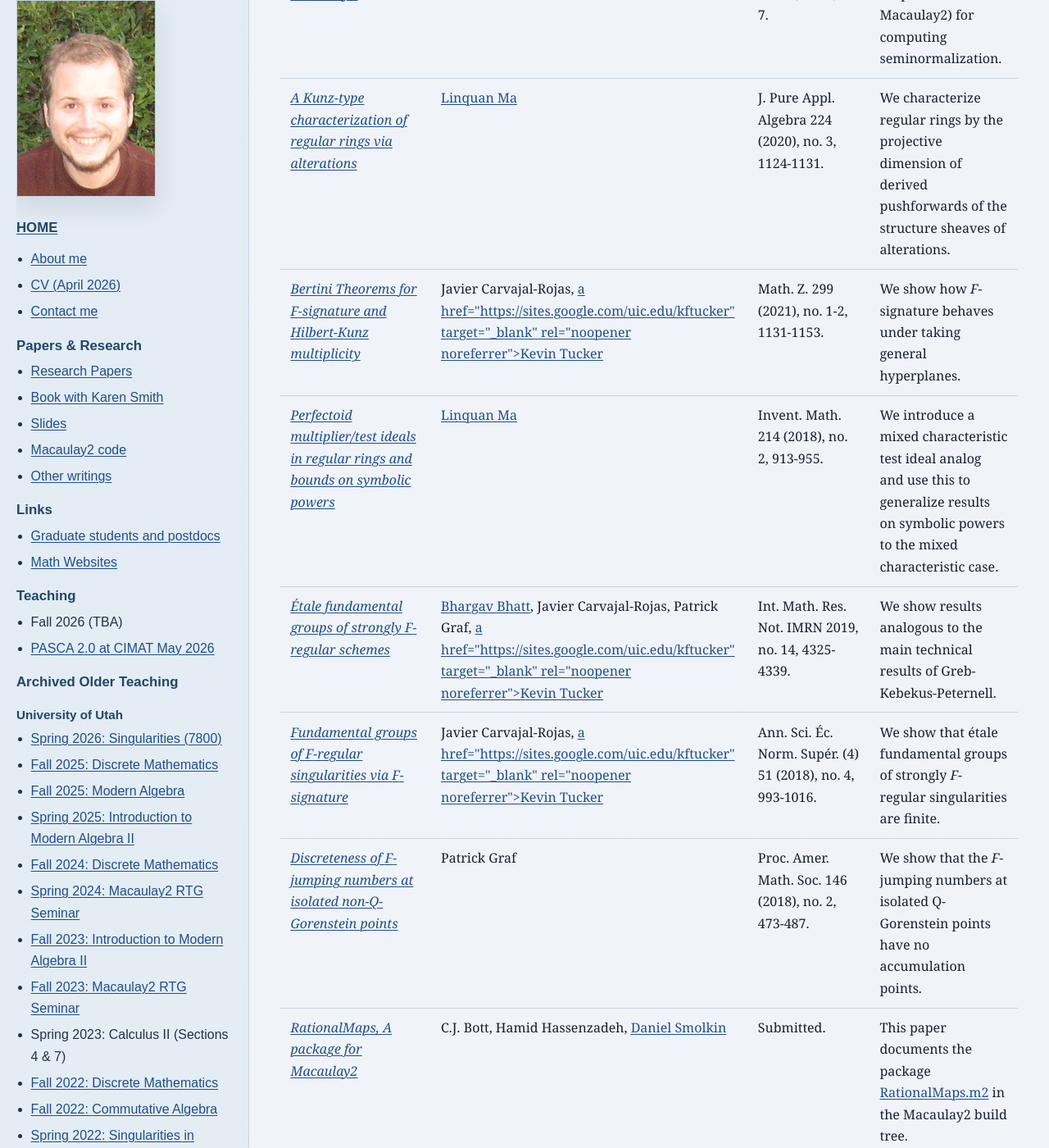
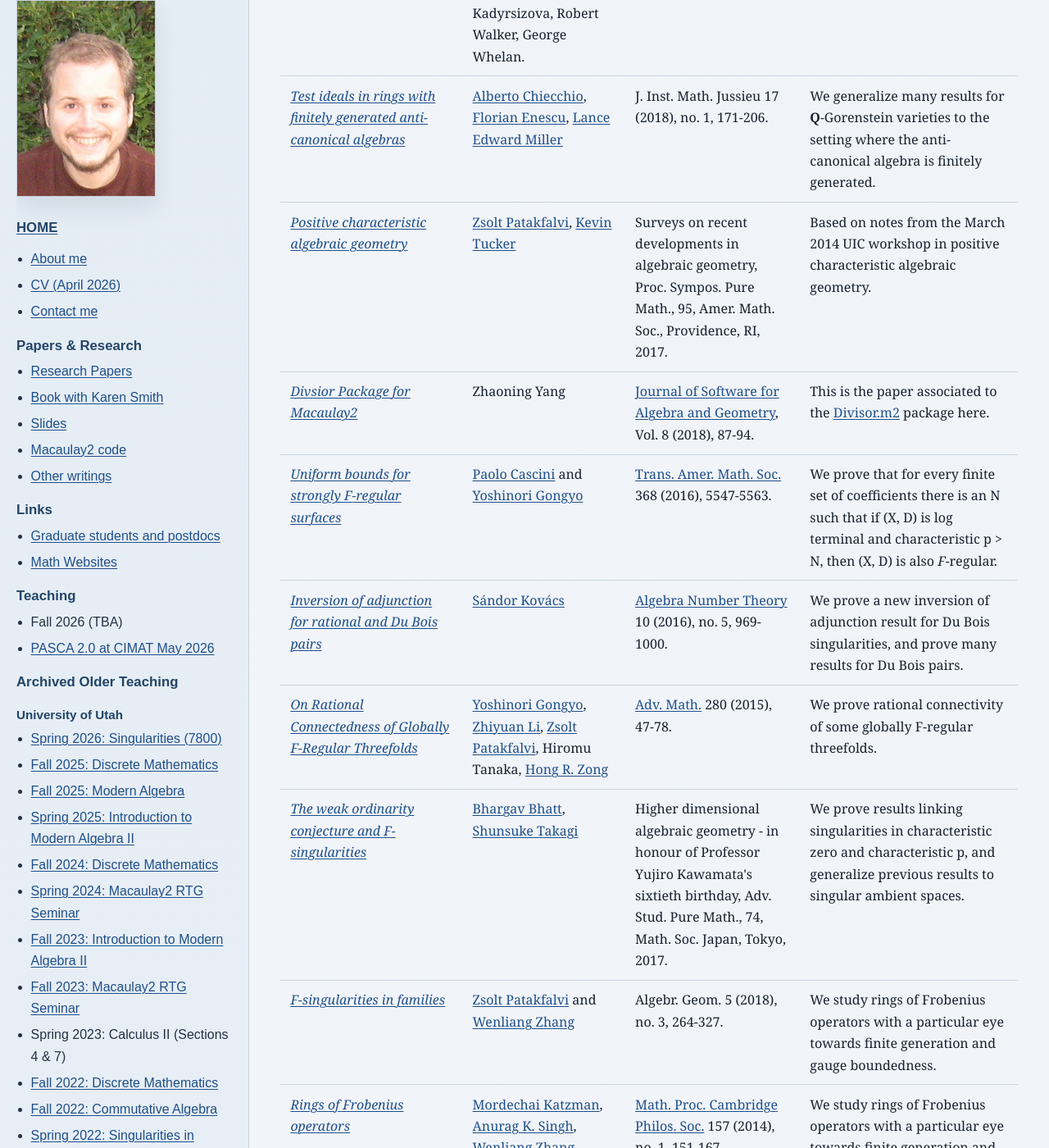
Before and after one commit to kschwede/kschwede.github.io, a Jekyll site: the page built from papers.html, in a window 1280 px wide and 1400 px high, scrolled down 5778 px. Shown: the whole window at 82% size. Built offline with Jekyll 4.4.1, drawn with Linux system fonts in a browser that asks for light colours; some of the changed text lies outside the part shown.

Commit message:
fixing a link issue

```diff
--- a/papers.html
+++ b/papers.html
@@ -224,7 +224,7 @@ title: 'Research Papers'
 
               <tr>
                 <td><i><a href="http://arxiv.org/abs/1710.01277" target="_blank" rel="noopener noreferrer">Bertini Theorems for <i>F</i>-signature and Hilbert-Kunz multiplicity</a></i></td>
-                <td>Javier Carvajal-Rojas, <a href="https://mscs.uic.edu/profiles/kftucker/" target="_blank" rel="noopener noreferrer">a href="https://sites.google.com/uic.edu/kftucker" target="_blank" rel="noopener noreferrer">Kevin Tucker</a></a></td>
+                <td>Javier Carvajal-Rojas, <a href="https://mscs.uic.edu/profiles/kftucker/" target="_blank" rel="noopener noreferrer">Kevin Tucker</a></a></td>
                 <td>Math. Z. 299 (2021), no. 1-2, 1131-1153.</td>
                 <td>We show how <i>F</i>-signature behaves under taking general hyperplanes.</td>
               </tr>
@@ -238,14 +238,14 @@ title: 'Research Papers'
 
               <tr>
                 <td><i><a href="http://arxiv.org/abs/1606.04088" target="_blank" rel="noopener noreferrer">Étale fundamental groups of strongly <i>F</i>-regular schemes</a></i></td>
-                <td><a href="http://www-personal.umich.edu/~bhattb/" target="_blank" rel="noopener noreferrer">Bhargav Bhatt</a>, Javier Carvajal-Rojas, Patrick Graf, <a href="https://mscs.uic.edu/profiles/kftucker/" target="_blank" rel="noopener noreferrer">a href="https://sites.google.com/uic.edu/kftucker" target="_blank" rel="noopener noreferrer">Kevin Tucker</a></a></td>
+                <td><a href="http://www-personal.umich.edu/~bhattb/" target="_blank" rel="noopener noreferrer">Bhargav Bhatt</a>, Javier Carvajal-Rojas, Patrick Graf, <a href="https://mscs.uic.edu/profiles/kftucker/" target="_blank" rel="noopener noreferrer">Kevin Tucker</a></a></td>
                 <td>Int. Math. Res. Not. IMRN 2019, no. 14, 4325-4339.</td>
                 <td>We show results analogous to the main technical results of Greb-Kebekus-Peternell.</td>
               </tr>
 
               <tr>
                 <td><i><a href="http://arxiv.org/abs/1606.04088" target="_blank" rel="noopener noreferrer">Fundamental groups of <i>F</i>-regular singularities via <i>F</i>-signature</a></i></td>
-                <td>Javier Carvajal-Rojas, <a href="https://mscs.uic.edu/profiles/kftucker/" target="_blank" rel="noopener noreferrer">a href="https://sites.google.com/uic.edu/kftucker" target="_blank" rel="noopener noreferrer">Kevin Tucker</a></a></td>
+                <td>Javier Carvajal-Rojas, <a href="https://mscs.uic.edu/profiles/kftucker/" target="_blank" rel="noopener noreferrer">Kevin Tucker</a></a></td>
                 <td>Ann. Sci. Éc. Norm. Supér. (4) 51 (2018), no. 4, 993-1016.</td>
                 <td>We show that étale fundamental groups of strongly <i>F</i>-regular singularities are finite.</td>
               </tr>
@@ -301,7 +301,7 @@ title: 'Research Papers'
 
               <tr>
                 <td><i><a href="http://arxiv.org/abs/1412.2203" target="_blank" rel="noopener noreferrer">Positive characteristic algebraic geometry</a></i></td>
-                <td><a href="https://web.math.princeton.edu/~pzs/homepage/index_en.php" target="_blank" rel="noopener noreferrer">Zsolt Patakfalvi</a>, <a href="https://mscs.uic.edu/profiles/kftucker/" target="_blank" rel="noopener noreferrer">a href="https://sites.google.com/uic.edu/kftucker" target="_blank" rel="noopener noreferrer">Kevin Tucker</a></a></td>
+                <td><a href="https://web.math.princeton.edu/~pzs/homepage/index_en.php" target="_blank" rel="noopener noreferrer">Zsolt Patakfalvi</a>, <a href="https://mscs.uic.edu/profiles/kftucker/" target="_blank" rel="noopener noreferrer">Kevin Tucker</a></a></td>
                 <td>Surveys on recent developments in algebraic geometry, Proc. Sympos. Pure Math., 95, Amer. Math. Soc., Providence, RI, 2017.</td>
                 <td>Based on notes from the March 2014 UIC workshop in positive characteristic algebraic geometry.</td>
               </tr>
@@ -357,7 +357,7 @@ title: 'Research Papers'
 
               <tr>
                 <td><i><a href="http://arxiv.org/abs/1212.6956" target="_blank" rel="noopener noreferrer">Test ideals of non-principal ideals: Computations, Jumping Numbers, Alterations and Division Theorems</a></i></td>
-                <td><a href="https://mscs.uic.edu/profiles/kftucker/" target="_blank" rel="noopener noreferrer">a href="https://sites.google.com/uic.edu/kftucker" target="_blank" rel="noopener noreferrer">Kevin Tucker</a></a></td>
+                <td><a href="https://mscs.uic.edu/profiles/kftucker/" target="_blank" rel="noopener noreferrer">Kevin Tucker</a></a></td>
                 <td><a href="http://www.journals.elsevier.com/journal-de-mathematiques-pures-et-appliquees/" target="_blank" rel="noopener noreferrer">J. Math. Pures Appl.</a> (9) 102 (2014), no. 5, 891-929.</td>
                 <td>We generalize several theorems on test ideals of principal ideals to the non-principal case.</td>
               </tr>
@@ -406,7 +406,7 @@ title: 'Research Papers'
 
               <tr>
                 <td><i><a href="http://arxiv.org/abs/1201.5973" target="_blank" rel="noopener noreferrer">Explicitly Extending Frobenius Splittings over Finite Maps</a></i></td>
-                <td><a href="https://mscs.uic.edu/profiles/kftucker/" target="_blank" rel="noopener noreferrer">a href="https://sites.google.com/uic.edu/kftucker" target="_blank" rel="noopener noreferrer">Kevin Tucker</a></a></td>
+                <td><a href="https://mscs.uic.edu/profiles/kftucker/" target="_blank" rel="noopener noreferrer">Kevin Tucker</a></a></td>
                 <td><a href="http://dx.doi.org/10.1080/00927872.2014.888559" target="_blank" rel="noopener noreferrer">Comm. Algebra</a> 43 (2015), no. 10, 4070-4079.</td>
                 <td>We give a more explicit proof of a result that appeared in "On the behavior of test ideals under finite morphisms".</td>
               </tr>
@@ -420,7 +420,7 @@ title: 'Research Papers'
 
               <tr>
                 <td><i><a href="http://arxiv.org/abs/1111.2762" target="_blank" rel="noopener noreferrer">F<i>-signature of pairs: Continuity, p-fractals and minimal log discrepancies</i></a></td>
-                <td><a href="http://www.mabli.org/mabli.html" target="_blank" rel="noopener noreferrer">Manuel Blickle</a> and <a href="http://www.math.utah.edu/~kevtuck/Home.html" target="_blank" rel="noopener noreferrer">a href="https://sites.google.com/uic.edu/kftucker" target="_blank" rel="noopener noreferrer">Kevin Tucker</a></a></td>
+                <td><a href="http://www.mabli.org/mabli.html" target="_blank" rel="noopener noreferrer">Manuel Blickle</a> and <a href="http://www.math.utah.edu/~kevtuck/Home.html" target="_blank" rel="noopener noreferrer">Kevin Tucker</a></a></td>
                 <td><a href="http://dx.doi.org/10.1112/jlms/jds070" target="_blank" rel="noopener noreferrer">J. Lond. Math. Soc.</a> (2) 87 (2013), no. 3, 802-818.</td>
                 <td>We continue our work on <i>F</i>-signature of pairs.</td>
               </tr>
@@ -434,7 +434,7 @@ title: 'Research Papers'
 
               <tr>
                 <td><i><a href="http://arxiv.org/abs/1107.4059" target="_blank" rel="noopener noreferrer">Test ideals via a single alteration and discreteness and rationality of <i>F</i>-jumping numbers</a></i></td>
-                <td><a href="http://www.math.utah.edu/~kevtuck/Home.html" target="_blank" rel="noopener noreferrer">a href="https://sites.google.com/uic.edu/kftucker" target="_blank" rel="noopener noreferrer">Kevin Tucker</a></a> and <a href="http://www-personal.umich.edu/~wlzhang/" target="_blank" rel="noopener noreferrer">Wenliang Zhang</a></td>
+                <td><a href="http://www.math.utah.edu/~kevtuck/Home.html" target="_blank" rel="noopener noreferrer">Kevin Tucker</a></a> and <a href="http://www-personal.umich.edu/~wlzhang/" target="_blank" rel="noopener noreferrer">Wenliang Zhang</a></td>
                 <td><a href="http://www.intlpress.com/_newsite/site/pub/pages/journals/items/mrl/content/vols/0019/0001/00020713/index.php" target="_blank" rel="noopener noreferrer">Mathematical Research Letters</a>, vol 19, (2012) no. 1.</td>
                 <td>We show that the test ideal can be described via an alteration even as some coefficients vary.</td>
               </tr>
@@ -448,7 +448,7 @@ title: 'Research Papers'
 
               <tr>
                 <td><i><a href="http://arxiv.org/abs/1107.3807" target="_blank" rel="noopener noreferrer">F<i>-singularities via alterations</i></a></td>
-                <td><a href="http://www.mabli.org/mabli.html" target="_blank" rel="noopener noreferrer">Manuel Blickle</a> and <a href="http://www.math.utah.edu/~kevtuck/Home.html" target="_blank" rel="noopener noreferrer">a href="https://sites.google.com/uic.edu/kftucker" target="_blank" rel="noopener noreferrer">Kevin Tucker</a></a></td>
+                <td><a href="http://www.mabli.org/mabli.html" target="_blank" rel="noopener noreferrer">Manuel Blickle</a> and <a href="http://www.math.utah.edu/~kevtuck/Home.html" target="_blank" rel="noopener noreferrer">Kevin Tucker</a></a></td>
                 <td><a href="http://dx.doi.org/10.1353/ajm.2015.0000" target="_blank" rel="noopener noreferrer">Amer. J. Math.</a> 137 (2015), no. 1, 61-109.</td>
                 <td>We show that de Jong's alterations can be used to describe test ideals and <i>F</i>-rationality in a way that mimics multiplier ideals and obtain Nadel-type vanishing results.</td>
               </tr>
@@ -462,14 +462,14 @@ title: 'Research Papers'
 
               <tr>
                 <td><i><a href="http://arxiv.org/abs/1107.1082" target="_blank" rel="noopener noreferrer">F<i>-signature of pairs and the asymptotic behavior of Frobenius splittings</i></a></td>
-                <td><a href="http://www.mabli.org/mabli.html" target="_blank" rel="noopener noreferrer">Manuel Blickle</a> and <a href="http://www.math.utah.edu/~kevtuck/Home.html" target="_blank" rel="noopener noreferrer">a href="https://sites.google.com/uic.edu/kftucker" target="_blank" rel="noopener noreferrer">Kevin Tucker</a></a></td>
+                <td><a href="http://www.mabli.org/mabli.html" target="_blank" rel="noopener noreferrer">Manuel Blickle</a> and <a href="http://www.math.utah.edu/~kevtuck/Home.html" target="_blank" rel="noopener noreferrer">Kevin Tucker</a></a></td>
                 <td><a href="http://www.sciencedirect.com/science/article/pii/S0001870812003313" target="_blank" rel="noopener noreferrer">Advances in Mathematics</a>, Vol 231, Issue 6, Pages 3232-3258, 2012.</td>
                 <td>We introduce <i>F</i>-signature of pairs proving that they exist and that their positivity characterizes <i>F</i>-regularity.</td>
               </tr>
 
               <tr>
                 <td><i><a href="http://arxiv.org/abs/1104.2000" target="_blank" rel="noopener noreferrer">A survey of test ideals</a></i></td>
-                <td><a href="http://www.math.utah.edu/~kevtuck/Home.html" target="_blank" rel="noopener noreferrer">a href="https://sites.google.com/uic.edu/kftucker" target="_blank" rel="noopener noreferrer">Kevin Tucker</a></a></td>
+                <td><a href="http://www.math.utah.edu/~kevtuck/Home.html" target="_blank" rel="noopener noreferrer">Kevin Tucker</a></a></td>
                 <td><a href="http://www.degruyter.com/view/product/181389" target="_blank" rel="noopener noreferrer">Progress in Commutative Algebra 2</a>, published by de Gruyter. Pages 39–99.</td>
                 <td>We survey test ideals and <i>F</i>-singularities.</td>
               </tr>
@@ -511,7 +511,7 @@ title: 'Research Papers'
 
               <tr>
                 <td><i><a href="http://arxiv.org/abs/1003.4333" target="_blank" rel="noopener noreferrer">On the behavior of test ideals under finite morphisms</a></i></td>
-                <td><a href="http://www.umich.edu/~kevtuck" target="_blank" rel="noopener noreferrer">a href="https://sites.google.com/uic.edu/kftucker" target="_blank" rel="noopener noreferrer">Kevin Tucker</a></a></td>
+                <td><a href="http://www.umich.edu/~kevtuck" target="_blank" rel="noopener noreferrer">Kevin Tucker</a></a></td>
                 <td>J. Algebraic Geom. 23 (2014), no. 3, 399-443.</td>
                 <td>We describe how the test ideal behaves under finite morphisms.</td>
               </tr>
@@ -546,7 +546,7 @@ title: 'Research Papers'
 
               <tr>
                 <td><i><a href="http://arxiv.org/abs/0903.4112" target="_blank" rel="noopener noreferrer">On the number of compatibly Frobenius split subvarieties, prime <i>F</i>-ideals, and log canonical centers</a></i></td>
-                <td><a href="http://www.umich.edu/~kevtuck" target="_blank" rel="noopener noreferrer">a href="https://sites.google.com/uic.edu/kftucker" target="_blank" rel="noopener noreferrer">Kevin Tucker</a></a></td>
+                <td><a href="http://www.umich.edu/~kevtuck" target="_blank" rel="noopener noreferrer">Kevin Tucker</a></a></td>
                 <td><a href="http://aif.cedram.org/?lang=en" target="_blank" rel="noopener noreferrer">Annales de L'Institut Fourier (Grenoble)</a> 60 no. 5 (2010), p. 1515-1531.</td>
                 <td>We give a bound on the number of subvarieties compatibly Frobenius split with a fixed splitting of the Frobenius.</td>
               </tr>
```
